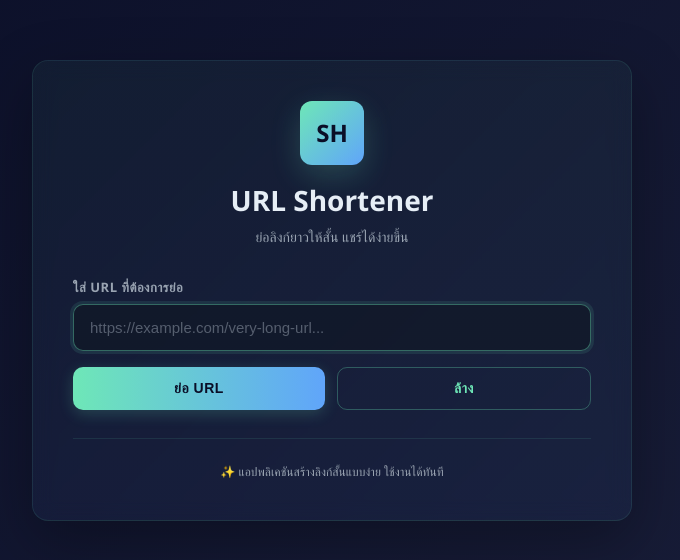
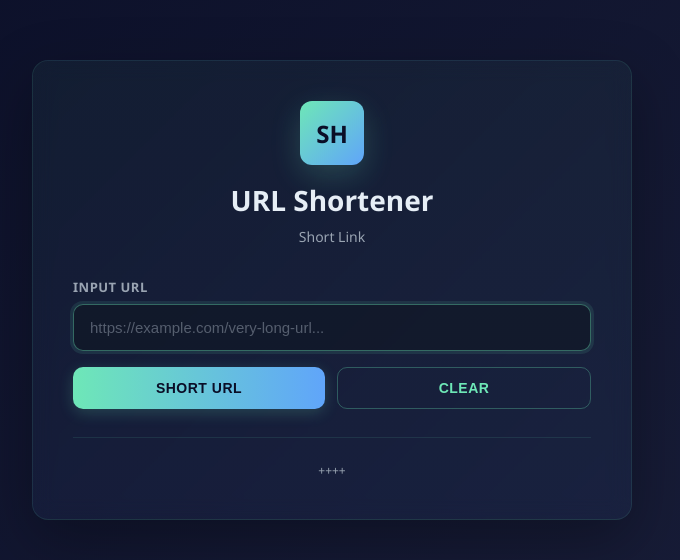
Before and after one commit to SirachayaKaew/Url-Short-Web-Template-Using_elysiajs, a website: page public/index.html in a window 1280 px wide. Shown: the part 110-670 px from the top of the page, without its empty margins (308-988 px from the left). Drawn offline with Linux system fonts and the light colour scheme.

Commit message:
Update index.html

```diff
--- a/public/index.html
+++ b/public/index.html
@@ -1,5 +1,5 @@
 <!doctype html>
-<html lang="th">
+<html lang="en">
 <head>
     <meta charset="utf-8" />
     <meta name="viewport" content="width=device-width,initial-scale=1" />
@@ -53,12 +53,12 @@
             <div class="header">
                 <div class="logo-box">SH</div>
                 <h1>URL Shortener</h1>
-                <p class="subtitle">ย่อลิงก์ยาวให้สั้น แชร์ได้ง่ายขึ้น</p>
+                <p class="subtitle">Short Link</p>
             </div>
 
             <form id="shortenForm">
                 <div class="field">
-                    <label for="url">ใส่ URL ที่ต้องการย่อ</label>
+                    <label for="url">Input URL</label>
                     <input
                         id="url"
                         type="url"
@@ -69,21 +69,21 @@
                     />
                 </div>
                 <div class="button-group">
-                    <button type="submit" class="primary" id="submitBtn">ย่อ URL</button>
-                    <button type="button" class="secondary" id="clearBtn">ล้าง</button>
+                    <button type="submit" class="primary" id="submitBtn">Short URL</button>
+                    <button type="button" class="secondary" id="clearBtn">Clear</button>
                 </div>
             </form>
 
             <div class="result-box" id="resultBox" aria-live="polite" aria-atomic="true">
                 <div class="result-content">
                     <div class="link-display" id="linkDisplay"></div>
-                    <button class="copy-btn" id="copyBtn" aria-label="Copy to clipboard">คัดลอก</button>
+                    <button class="copy-btn" id="copyBtn" aria-label="Copy to clipboard">Copy</button>
                 </div>
                 <div class="message" id="message"></div>
             </div>
 
             <div class="footer">
-                <p>✨ แอปพลิเคชันสร้างลิงก์สั้นแบบง่าย ใช้งานได้ทันที</p>
+                <p>++++</p>
             </div>
         </div>
     </div>
```
